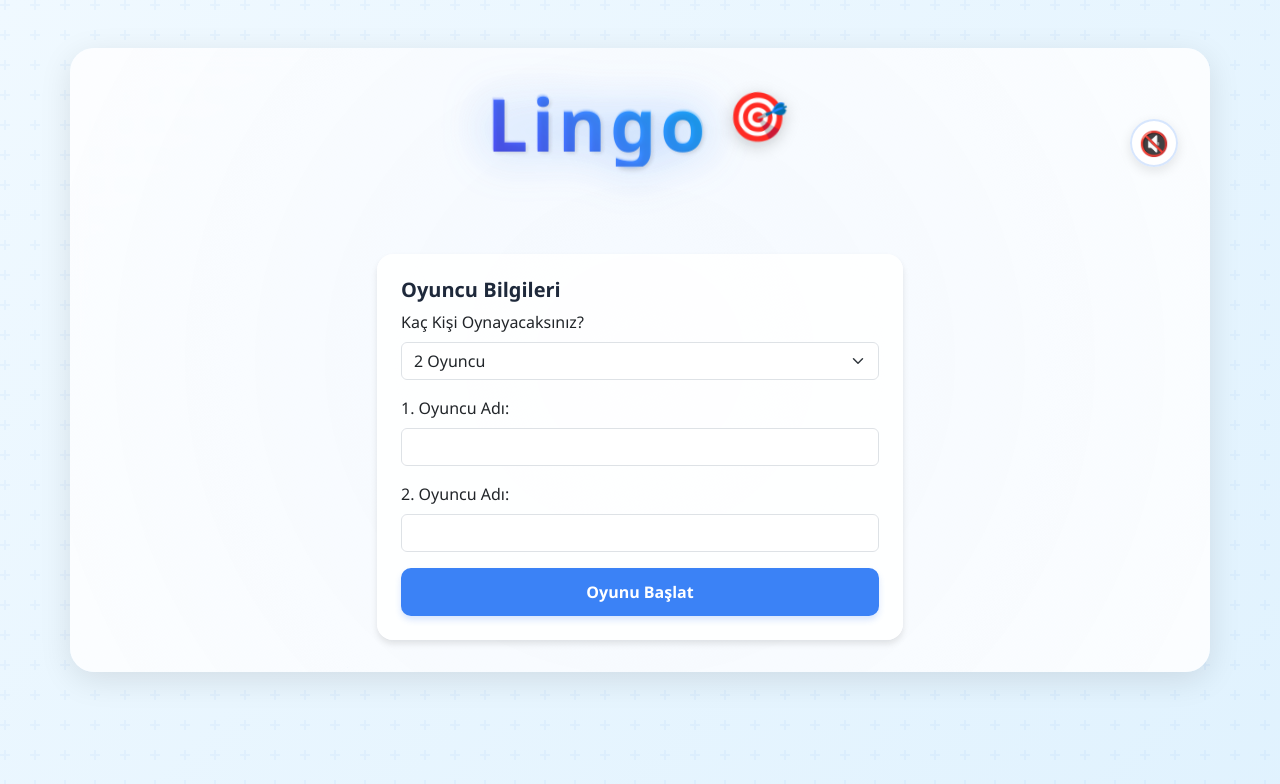
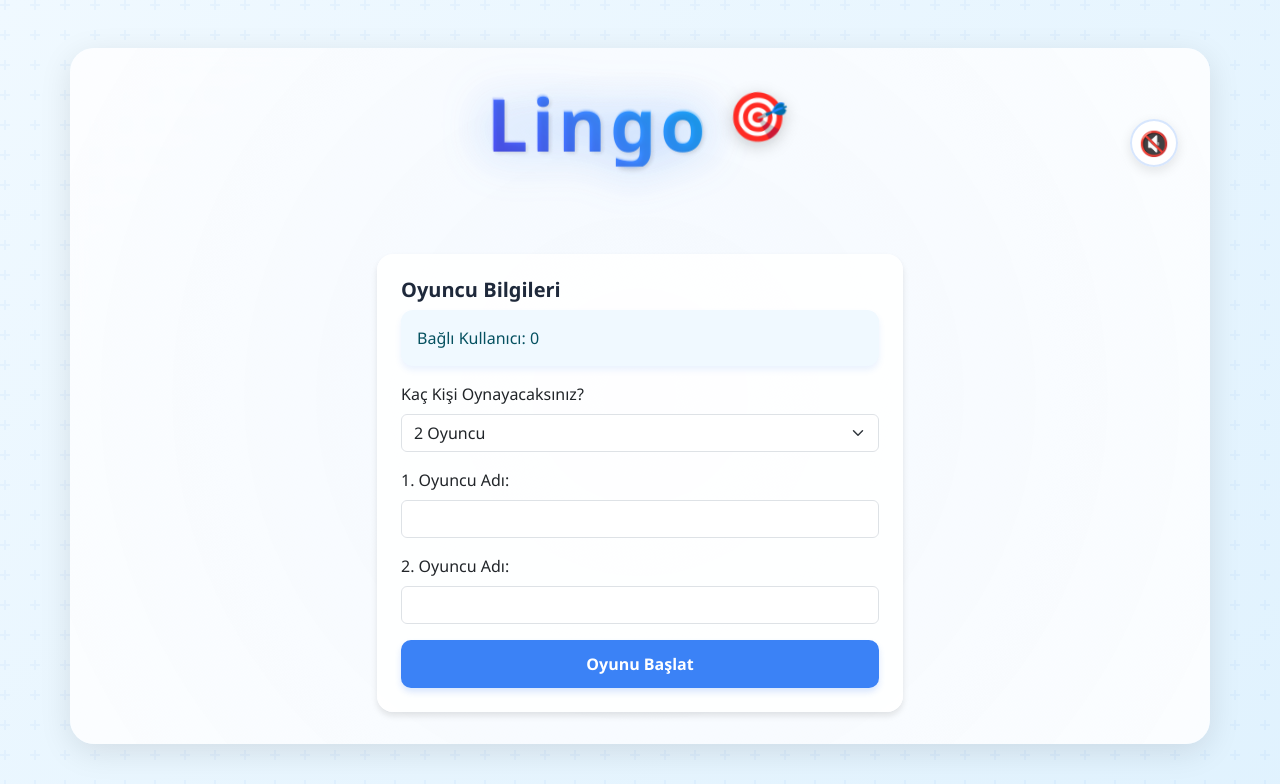
Before and after one commit to KemalTemel/Lingo_Game, a Flask app: page / in a window 1280 px wide. Shown: the top 784 px of the page. Run offline with Flask 2, Linux system fonts and the light colour scheme; some libraries are stand-ins or nearby versions.

Commit message:
Update index.html

```diff
--- a/templates/index.html
+++ b/templates/index.html
@@ -183,6 +183,9 @@
                     <div class="card">
                         <div class="card-body">
                             <h5 class="card-title">Oyuncu Bilgileri</h5>
+                            <div class="alert alert-info" id="bagli-kullanicilar">
+                                Bağlı Kullanıcı: 0
+                            </div>
                             <div class="mb-3">
                                 <label for="oyuncu-sayisi" class="form-label">Kaç Kişi Oynayacaksınız?</label>
                                 <select class="form-select" id="oyuncu-sayisi" onchange="oyuncuAlanlariOlustur()">
```
